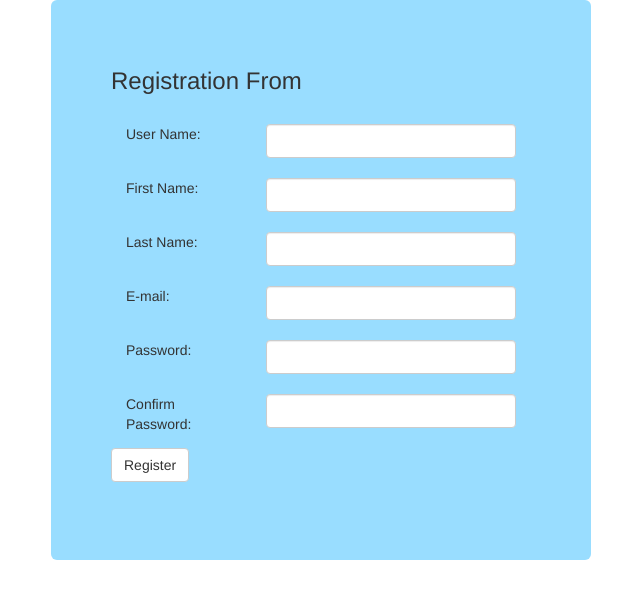
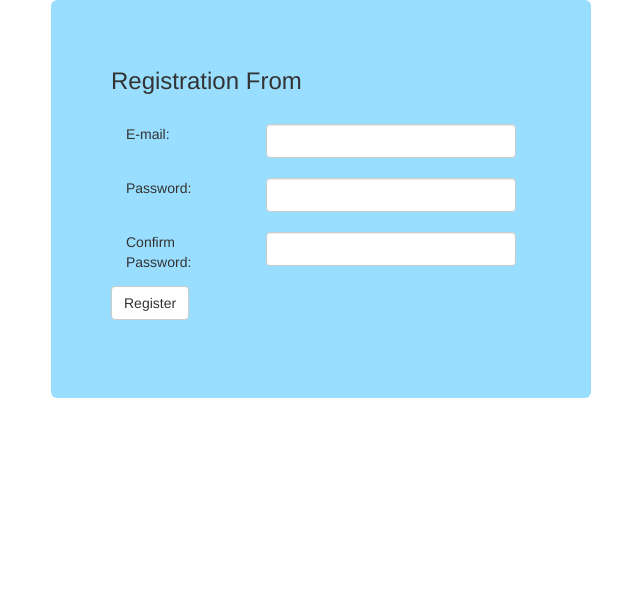
Before and after one commit to Nelli-Venkatesh/Contacts-Django, a Django app: page /simplelogin/reg_simple/ in a window 1280 px wide. Shown: the top 599 px of the page, without its empty margins (319-959 px from the left). Run offline with Django 3.2, Linux system fonts and the light colour scheme; some libraries are stand-ins or nearby versions.

```diff
--- a/practise/simplelogin/forms.py
+++ b/practise/simplelogin/forms.py
@@ -13,12 +13,10 @@ class RegistrationForm(UserCreationForm):
 
 	class Meta:
 		model = User
-		fields = ('username','first_name','last_name','email','password1','password2')
+		fields = ('username','password1','password2')
 	def save(self, commit=True):
 		user = super(RegistrationForm, self).save(commit=False)
-		user.firstname = self.cleaned_data['first_name']
-		user.lastname = self.cleaned_data['last_name']
-		user.email = self.cleaned_data['email']
+		user.email = self.cleaned_data['username']
 		if commit:
 			user.save()
 		return user
--- a/practise/simplelogin/templates/simplelogin/reg_simple.html
+++ b/practise/simplelogin/templates/simplelogin/reg_simple.html
@@ -10,31 +10,10 @@
 					<h3>Registration From</h3><br>
 
 					<div class="col-md-4">
-						User Name:
+						E-mail:
 					</div>
 					<div class="col-md-8">
 						<input class="form-control" type="text" name="username"><br>
-					</div>
-
-					<div class="col-md-4">
-						First Name:
-					</div>
-					<div class="col-md-8">
-						<input class="form-control" type="text" name="first_name"><br>
-					</div>
-
-					<div class="col-md-4">
-						Last Name:
-					</div>
-					<div class="col-md-8">
-						<input class="form-control" type="text" name="last_name"><br>
-					</div>
-
-					<div class="col-md-4">
-						E-mail:
-					</div>
-					<div class="col-md-8">
-						<input class="form-control" type="text" name="email"><br>
 					</div>
 
 					<div class="col-md-4">
--- a/practise/simplelogin/urls.py
+++ b/practise/simplelogin/urls.py
@@ -10,5 +10,6 @@ urlpatterns = [
     url(r'^delete_contact/$',views.delete_contact,name="delete_contact"),
     url(r'^reg_simple/$',views.reg_simple,name="reg_simple"),
     url(r'^logout_simple/$', views.logout_simple, name='logout_simple'),
-    url(r'^user_profile/$',views.user_profile,name='user_profile')
+    url(r'^user_profile/$',views.user_profile,name='user_profile'),
+    url(r'^edit_user_profile/$',views.edit_user_profile,name='edit_user_profile')
     ]
--- a/practise/simplelogin/views.py
+++ b/practise/simplelogin/views.py
@@ -3,8 +3,10 @@ from django.contrib.auth import authenticate, login, logout
 from django.http import HttpResponse, HttpResponseRedirect
 from simplelogin.forms import RegistrationForm
 from django.contrib.auth.decorators import login_required
-from simplelogin.models import contact_details
+from simplelogin.models import contact_details,UserProfile
 from simplelogin.forms import add_contact_form
+from django.contrib.auth.models import User
+
 
 @login_required(login_url='/simplelogin/login_simple/')
 def home_simple(request):
@@ -47,6 +49,21 @@ def edit_contact(request):
 		return redirect('/simplelogin/home_simple')
 	return redirect('/simplelogin/home_simple')
 
+@login_required(login_url='/simplelogin/login_simple/')
+def edit_user_profile(request):
+	if request.method == 'POST':
+		# user=request.user
+		# UserProfile.first_name = request.POST['first_name']
+		# UserProfile.last_name = request.POST['last_name']
+		# UserProfile.email = request.POST['email']
+		# UserProfile.mobile_number = request.POST['mobile_number']
+
+		#UserProfile.save()
+		return redirect('/simplelogin/user_profile')
+	return redirect('/simplelogin/user_profile')
+
+
+
 def reg_simple(request):
 	if request.method == 'POST':
 		form = RegistrationForm(request.POST)
```
Also changed, not shown: practise/simplelogin/models.py (+24 -4 lines), practise/simplelogin/templates/simplelogin/base.html (+4 -3 lines), practise/simplelogin/templates/simplelogin/user_profile.html (+37 -0 lines), practise/db.sqlite3, practise/practise/settings.py (line endings or trailing spaces), practise/simplelogin/media/images/contact_images/iCloud_Drive_wxVWQHv.png (added), practise/simplelogin/migrations/0013_auto_20170918_1917.py (added), practise/simplelogin/migrations/0014_auto_20170919_1011.py (added).
